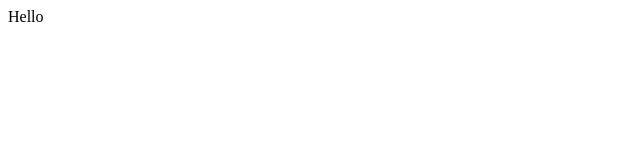
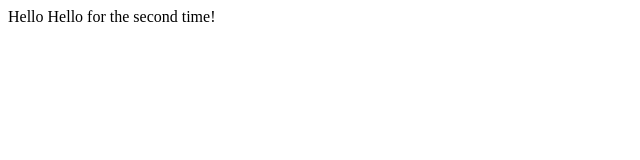
Before and after one commit to FireworksGalaxy/Gittest, a plain HTML site: page index.html in a window 1280 px wide. Shown: the whole page, without its empty margins (0-640 px from the left). Drawn offline with Linux system fonts and the light colour scheme.

Commit message:
Second Message

```diff
--- a/index.html
+++ b/index.html
@@ -1,3 +1,4 @@
 <div>
     Hello
+    Hello for the second time!
 </div>
```
